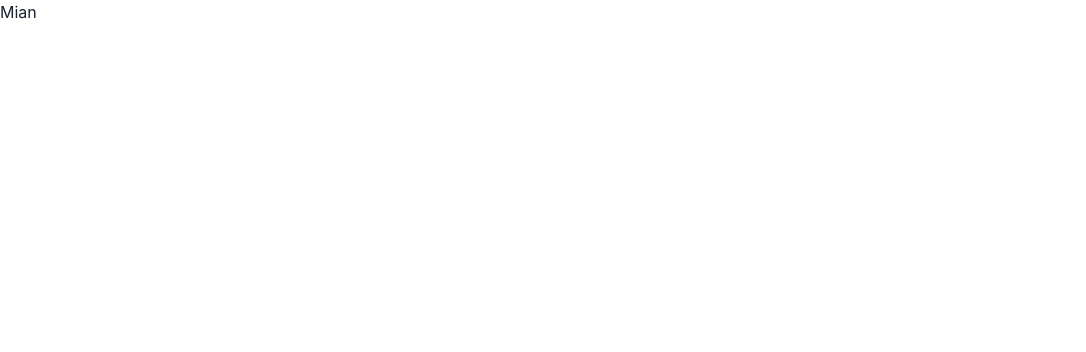
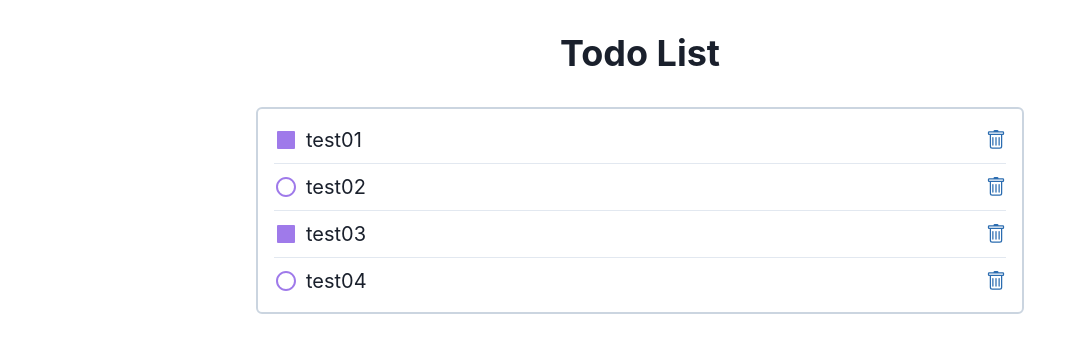
Before and after one commit to kazu0429/practice_react_todo_amplify, a React (Create React App) app: page / in a window 1280 px wide. Shown: the top 352 px of the page, without its empty margins (0-1086 px from the left). Built offline with nearby package versions, Linux system fonts and the light colour scheme.

Commit message:
add todoList & todoItem

```diff
--- a/package.json
+++ b/package.json
@@ -17,6 +17,7 @@
     "framer-motion": "^10.15.2",
     "react": "^18.2.0",
     "react-dom": "^18.2.0",
+    "react-icons": "^4.10.1",
     "react-redux": "^8.0.1",
     "react-scripts": "5.0.1",
     "typescript": "^4.6.0",
--- /dev/null
+++ b/src/config/paths.ts
@@ -0,0 +1 @@
+export const paths = {};
--- /dev/null
+++ b/src/views/components/TodoItem.tsx
@@ -0,0 +1,31 @@
+import { Flex, Icon, Text } from '@chakra-ui/react';
+import React from 'react'
+import {RiCheckboxBlankCircleLine, RiCheckboxBlankFill, RiCheckboxCircleFill} from 'react-icons/ri'
+import {BsTrash} from 'react-icons/bs'
+
+type Props = {
+    id:string;
+    content:string;
+    isDone:boolean;
+}
+
+const TodoItem:React.VFC<Props> = ({id,content, isDone}) => {
+  return (
+    <Flex w='100%' align='center' justify='space-between'>
+        <Flex align='center'>
+            <Icon
+                as={isDone ? RiCheckboxBlankFill : RiCheckboxBlankCircleLine}
+                color='purple.400'
+                cursor='pointer'
+                h={6}
+                mr={2}
+                w={6}
+            />
+            <Text fontSize='xl'>{content}</Text>
+        </Flex>
+        <Icon as={BsTrash} color='blue.600' cursor='pointer' h={5} w={5}/>
+    </Flex>
+  )
+}
+
+export default TodoItem
--- /dev/null
+++ b/src/views/components/TodoList.tsx
@@ -0,0 +1,48 @@
+import React from 'react'
+import { Center, Flex, Heading, StackDivider, VStack, Text } from '@chakra-ui/react'
+import TodoItem from './TodoItem'
+
+const TodoList = () => {
+
+    const todoList = [
+        { id: '001', content: 'test01', isDone: true },
+        { id: '002', content: 'test02', isDone: false },
+        { id: '003', content: 'test03', isDone: true },
+        { id: '004', content: 'test04', isDone: false },
+    ]
+
+    return (
+        <Flex flexDir='column' align='center'>
+            <Center m={8}>
+                <Heading>Todo List</Heading>
+            </Center>
+            <VStack
+                divider={<StackDivider borderColor='gray.200' />}
+                align='stretch'
+                w={{ base: '90vw', sm: '80vw', md: '70vw', lg: '60vw' }}
+                border='2px'
+                borderColor='gray.300'
+                borderRadius='md'
+                p={4}
+                maxH='65vh'
+                overflow='scroll'
+            >
+                {todoList.length === 0 ? (
+                    <Text align='center' fontWeight='bold' fontSize='lg'>
+                        Not Todo
+                    </Text>
+                ): (
+                    todoList.map((item) => {
+                        return <TodoItem
+                                    id={item.id}
+                                    content={item.content}
+                                    isDone={item.isDone}
+                                />
+                    })
+                )}
+            </VStack>
+        </Flex>
+    )
+}
+
+export default TodoList
--- a/src/views/pages/Main.tsx
+++ b/src/views/pages/Main.tsx
@@ -1,8 +1,10 @@
 import React from 'react'
+import TodoList from '../components/TodoList'
+import TodoItem from '../components/TodoItem'
 
 const Main = () => {
   return (
-    <div>Mian</div>
+    <div><TodoList/></div>
   )
 }
 
```
Also changed, not shown: 1 other file (tests, documents, lock files or other folders).
